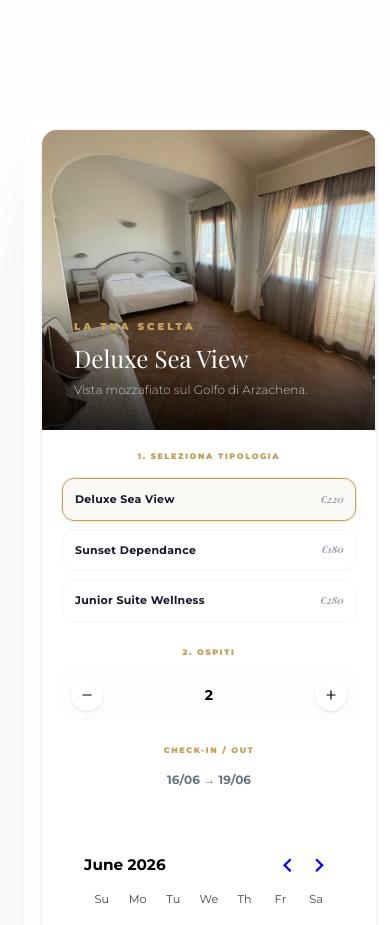
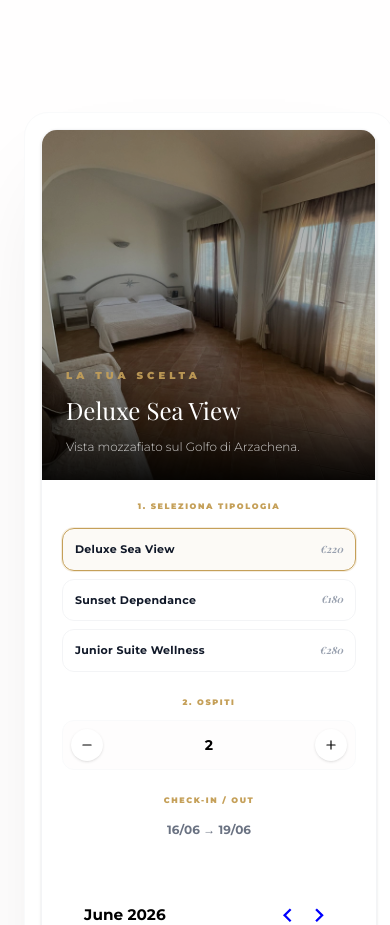
Before and after one commit to sbandicus/hotel-micalosu-site, a Next.js app: page / in a window 390 px wide. Shown: the part 8840-9765 px from the top of the page. Built offline with nearby package versions, Linux system fonts and the light colour scheme; a web font is replaced by a local one.

Commit message:
High-end visual overhaul for booking room info and enhanced mobile legibility

```diff
--- a/src/components/BookingSystem.tsx
+++ b/src/components/BookingSystem.tsx
@@ -89,19 +89,22 @@ export default function BookingSystem() {
       <div className="grid lg:grid-cols-2 gap-0 min-h-[650px] overflow-hidden rounded-2xl border border-gray-100 shadow-sm items-stretch">
 
         {/* Colonna Sinistra: Immagine e Info Stanza */}
-        <div className="relative min-h-[300px] lg:min-h-full bg-gray-50 border-r border-gray-100 h-full">
+        <div className="relative min-h-[350px] lg:min-h-full bg-gray-50 border-r border-gray-100 h-full overflow-hidden">
           {selectedRoomObj && (
             <>
               <Image
                 src={selectedRoomObj.image}
                 alt={selectedRoomObj.name}
                 fill
-                className="object-cover transition-opacity duration-500"
+                className="object-cover transition-opacity duration-500 scale-110"
               />
-              <div className="absolute inset-x-0 bottom-0 bg-gradient-to-t from-black/80 to-transparent p-8 text-white">
-                <span className="text-[10px] font-black uppercase tracking-[0.3em] text-gold mb-2 block">La tua scelta</span>
-                <h4 className="text-2xl font-serif mb-2">{selectedRoomObj.name}</h4>
-                <p className="text-xs text-white/70 font-light">{selectedRoomObj.description}</p>
+              <div className="absolute inset-0 bg-black/30" />
+              <div className="absolute inset-x-0 bottom-0 bg-gradient-to-t from-black/90 via-black/40 to-transparent p-6 sm:p-10 text-white z-10">
+                <div className="max-w-xs">
+                  <span className="text-[10px] font-black uppercase tracking-[0.4em] text-gold mb-3 block opacity-90">La tua scelta</span>
+                  <h4 className="text-2xl sm:text-3xl font-serif mb-3 leading-tight drop-shadow-lg">{selectedRoomObj.name}</h4>
+                  <p className="text-xs sm:text-sm text-white/80 font-light leading-relaxed drop-shadow-md">{selectedRoomObj.description}</p>
+                </div>
               </div>
             </>
           )}
```
